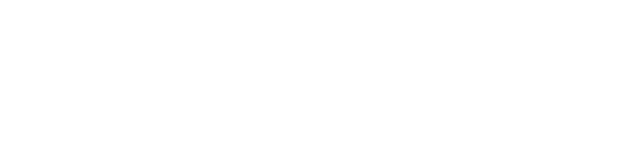
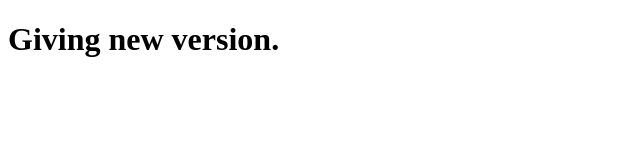
Before and after one commit to PerlValkyrie/My_Git_Tutorial, a plain HTML site: page index.html in a window 1280 px wide. Shown: the whole page, without its empty margins (0-640 px from the left). Drawn offline with Linux system fonts and the light colour scheme.

Commit message:
Added h1 line

```diff
--- a/index.html
+++ b/index.html
@@ -5,6 +5,7 @@
     <meta http-equiv="X-UA-Compatible" content="IE=edge">
     <meta name="viewport" content="width=device-width, initial-scale=1.0">
     <title>My Git Tutorial</title>
+    <h1>Giving new version.</h1>
 </head>
 <body>
 
```
